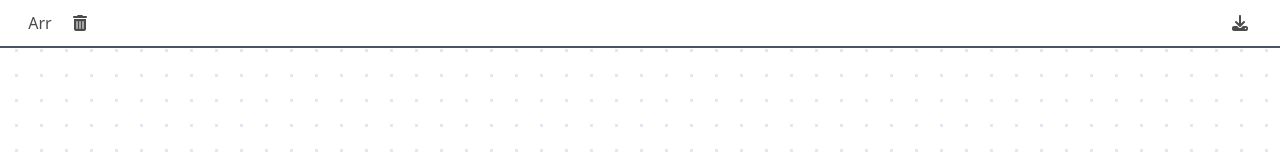
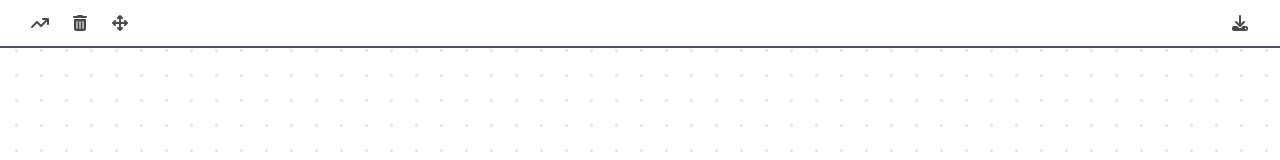
Before and after one commit to fvckDesa/UML, a React (Vite) app: page / in a window 1280 px wide. Shown: the top 160 px of the page. Built offline with nearby package versions, Linux system fonts and the light colour scheme.

Commit message:
Add move event

```diff
--- a/src/components/TopBar.tsx
+++ b/src/components/TopBar.tsx
@@ -8,7 +8,12 @@ import DownloadModal from "./DownloadModal";
 import { useUMLContext } from "@src/contexts/UML";
 import { useState } from "react";
 // icons
-import { faDownload, faTrashCan } from "@fortawesome/free-solid-svg-icons";
+import {
+  faDownload,
+  faTrashCan,
+  faArrowTrendUp,
+  faArrowsUpDownLeftRight,
+} from "@fortawesome/free-solid-svg-icons";
 // utils
 import { saveAsPNG, saveAsJPG, saveAsPDF } from "@src/utils/download";
 
@@ -59,7 +64,7 @@ function TopBar() {
           } transition-colors`}
           onClick={handlerActive({ type: "arrow" })}
         >
-          Arr
+          <FontAwesomeIcon icon={faArrowTrendUp} />
         </button>
         <button
           className={`btnAction w-8 h-8 ${
@@ -70,6 +75,16 @@ function TopBar() {
           onClick={handlerActive({ type: "delete" })}
         >
           <FontAwesomeIcon icon={faTrashCan} />
+        </button>
+        <button
+          className={`btnAction w-8 h-8 ${
+            umlInfo.clickEvent?.type === "move"
+              ? "bg-blue-500 text-white hover:opacity-100 hover:bg-blue-700"
+              : ""
+          } transition-colors`}
+          onClick={handlerActive({ type: "move" })}
+        >
+          <FontAwesomeIcon icon={faArrowsUpDownLeftRight} />
         </button>
       </div>
       <div className="flex justify-center items-center gap-2">
--- a/src/components/ViewArea.tsx
+++ b/src/components/ViewArea.tsx
@@ -66,7 +66,8 @@ function ViewArea() {
   }
 
   function handlerRoleDown(e: MouseEvent) {
-    if (e.button != 1 || !ref.current) return;
+    if ((umlInfo.clickEvent?.type !== "move" && e.button != 1) || !ref.current)
+      return;
     e.preventDefault();
 
     setPos({
@@ -98,6 +99,7 @@ function ViewArea() {
       } transition-all overflow-hidden`}
       onMouseDown={handlerRoleDown}
       onMouseMove={handlerMouseMove}
+      onContextMenu={(e) => e.preventDefault()}
     >
       <WorkSpace
         width={3000}
--- a/src/index.css
+++ b/src/index.css
@@ -17,19 +17,18 @@
     @apply opacity-40 hover:bg-transparent;
   }
 
-  [data-grabbing="true"],
-  [data-grabbing="true"] * {
-    @apply cursor-grabbing;
-  }
-
-  [data-click-event="arrow"] * {
-    @apply cursor-copy;
-  }
-
+  [data-click-event="arrow"] *,
   [data-click-event="element"] * {
     @apply cursor-crosshair;
   }
 
+  [data-click-event="move"] * {
+    @apply cursor-grab;
+  }
+
+  [data-grabbing="true"] * {
+    @apply cursor-grabbing;
+  }
   .isDownloading .javaClass {
     @apply border-2 border-gray-400;
   }
--- a/src/types/infoReducer.ts
+++ b/src/types/infoReducer.ts
@@ -24,6 +24,7 @@ export type ClickEvents =
   | ClickEventGenerator<"arrow">
   | ClickEventGenerator<"element", ElementsKeys>
   | ClickEventGenerator<"delete">
+  | ClickEventGenerator<"move">
   | null;
 
 type CLickEventAction = ActionGenerator<
```
